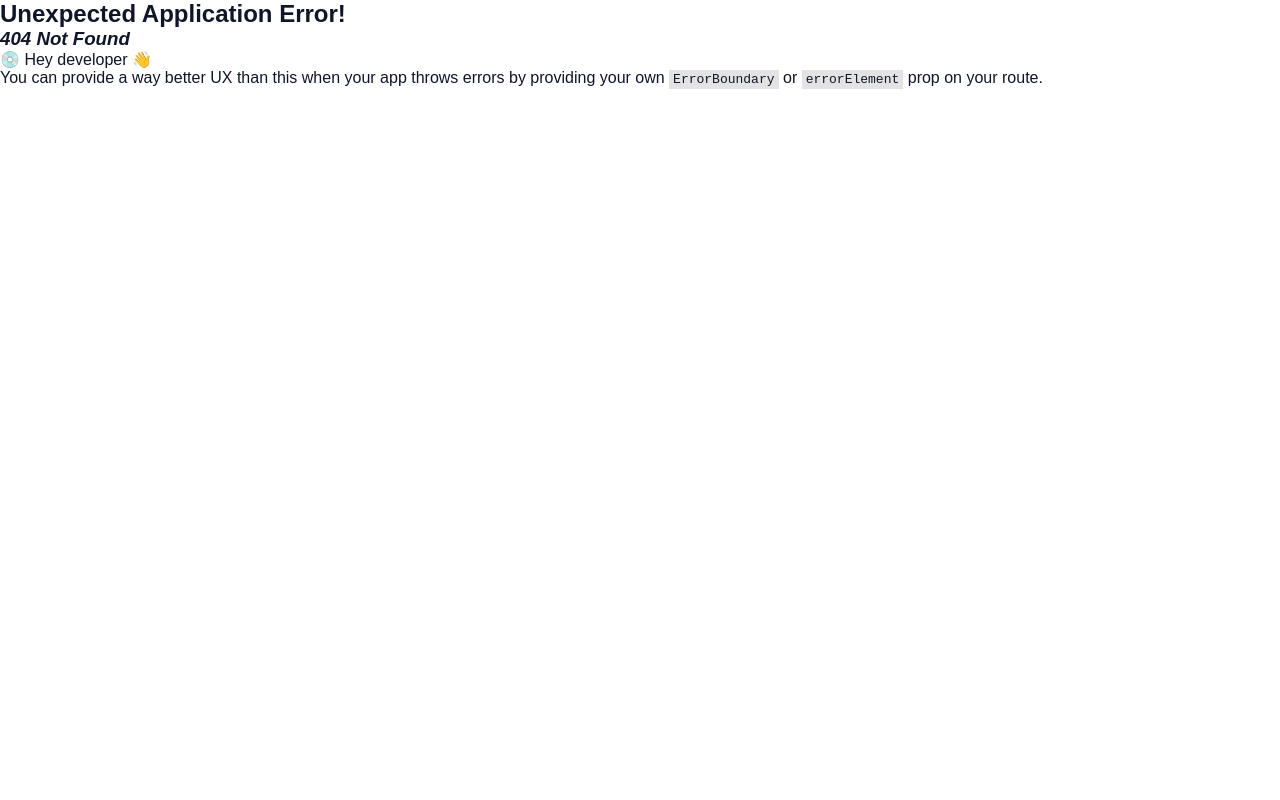
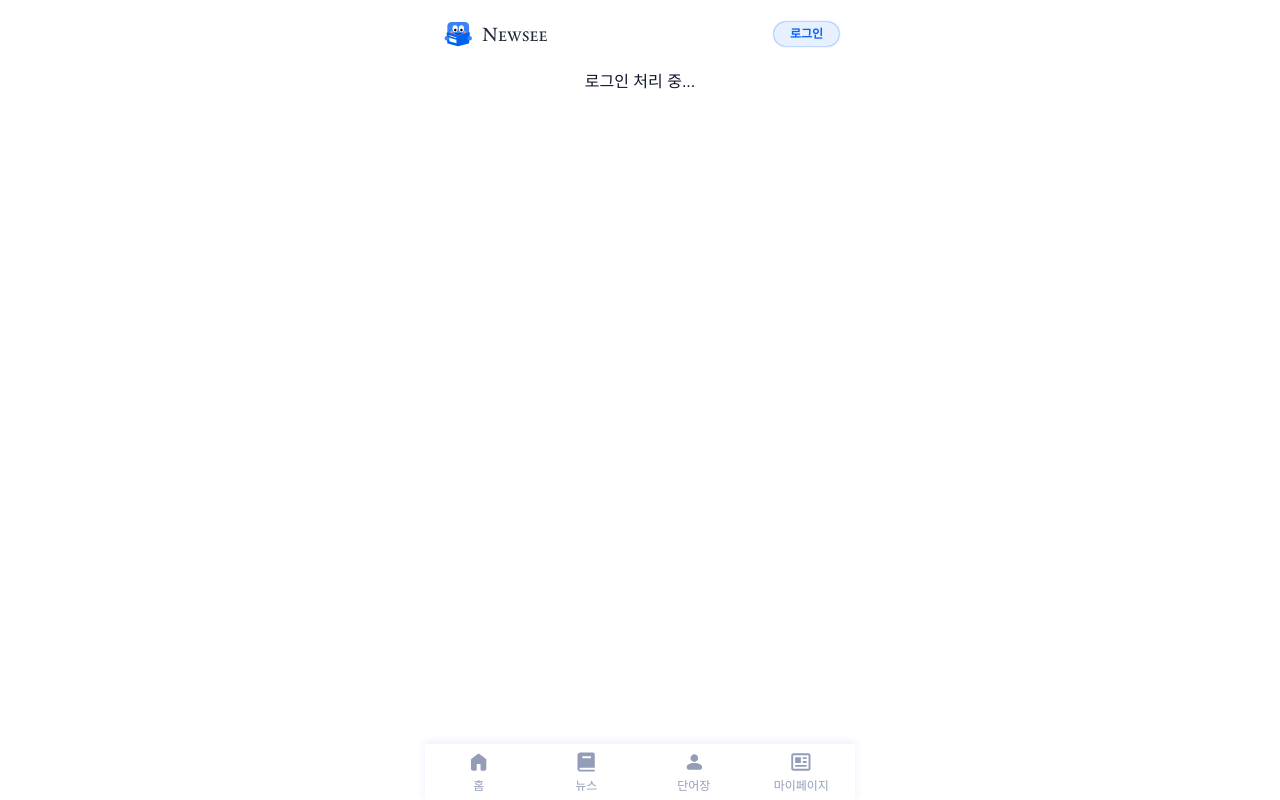
Before and after one commit to NewSee-PJ/FE, a React (Vite) app: page /login/oauth2/code/kakao in a window 1280 px wide. Before the commit this address had no page. Built offline with nearby package versions, Linux system fonts and the light colour scheme; no server answers.

Commit message:
✨ feat: kakao login api connect(API testing required)

```diff
--- a/src/api/instance.ts
+++ b/src/api/instance.ts
@@ -15,12 +15,12 @@ applyInterceptors(newsInstance);
 
 // words section
 const wordsInstance = axios.create(defaultInstance.defaults);
-newsInstance.defaults.baseURL += "/words";
+wordsInstance.defaults.baseURL += "/words";
 applyInterceptors(wordsInstance);
 
 // user section
 const userInstance = axios.create(defaultInstance.defaults);
-newsInstance.defaults.baseURL += "/user";
+userInstance.defaults.baseURL += "/user";
 applyInterceptors(userInstance);
 
 export { defaultInstance, newsInstance, wordsInstance, userInstance };
--- a/src/api/request.ts
+++ b/src/api/request.ts
@@ -10,16 +10,16 @@ import type {
 } from "axios";
 
 interface ApiSuccess<T> {
-  isSuccess: true;
   code: string;
   message: string;
   result: T;
+  success: true;
 }
 
 interface ApiFailure {
-  isSuccess: false;
   code: string;
   message: string;
+  success: false;
 }
 
 export type ApiResponse<T> = ApiSuccess<T> | ApiFailure;
@@ -75,7 +75,7 @@ export const applyInterceptors = (instance: AxiosInstance): void => {
     (config: InternalAxiosRequestConfig) => {
       const token = useUserStore.getState().accessToken;
 
-      // admin 로그인 전에는 인터셉터 제외
+      // 로그인 전에는 인터셉터 제외
       const excludedPaths = ["/kakao"];
 
       const isExcluded = excludedPaths.some((path) =>
--- /dev/null
+++ b/src/api/user/user.ts
@@ -0,0 +1,28 @@
+import { sendRequest } from "../request";
+import { userInstance } from "../instance";
+import { LevelType } from "@/types/level";
+
+interface KakaoLoginResult {
+  provider: string;
+  email: string;
+  name: string;
+  profileImage: string;
+  accessToken: string;
+  refreshToken: string;
+  level: LevelType;
+  new: boolean;
+}
+
+export const kakaoLoginCallbackAPI = async (code: string) => {
+  const response = await sendRequest<KakaoLoginResult>(
+    userInstance,
+    "GET",
+    "/kakao",
+    { kakaoAccessToken: code }
+  );
+
+  if (!response.success) {
+    throw new Error(response.message || "카카오 로그인 실패");
+  }
+  return response.result;
+};
--- a/src/pages/index.ts
+++ b/src/pages/index.ts
@@ -3,3 +3,4 @@ export * from "./mypage";
 export * from "./news";
 export * from "./words";
 export * from "./login";
+export * from "./kakaoLogin";
--- /dev/null
+++ b/src/pages/kakaoLogin/index.tsx
@@ -0,0 +1,40 @@
+import { useEffect } from "react";
+import { useNavigate } from "react-router-dom";
+import { kakaoLoginCallbackAPI } from "@/api/user/user";
+import { useUserStore } from "@/stores/user";
+import { useModal } from "@/hooks/useModal";
+import LevelSelectModal from "@/components/common/Modal/LevelSelectModal";
+
+export const KakaoLogin = () => {
+  const navigate = useNavigate();
+  const { openModal, closeModal } = useModal();
+
+  useEffect(() => {
+    const code = new URL(window.location.href).searchParams.get("code");
+
+    if (!code) {
+      console.error("인가 코드 없음");
+      return;
+    }
+
+    const handleLogin = async () => {
+      try {
+        const userInfo = await kakaoLoginCallbackAPI(code);
+        useUserStore.getState().login(userInfo);
+        localStorage.setItem("accessToken", userInfo.accessToken);
+
+        navigate("/home");
+
+        openModal("custom", {
+          children: () => <LevelSelectModal closeModal={closeModal} />,
+        });
+      } catch (error) {
+        console.error("로그인 실패:", error);
+      }
+    };
+
+    handleLogin();
+  }, [navigate]);
+
+  return <div>로그인 처리 중...</div>;
+};
--- a/src/pages/login/index.styles.ts
+++ b/src/pages/login/index.styles.ts
@@ -5,7 +5,11 @@ export const Container = styled.div`
   flex-direction: column;
   gap: 48px;
   align-items: center;
+  justify-content: center;
   width: 100%;
+  padding: 0 20px;
+  flex: 1;
+  margin-top: 150px;
 `;
 
 export const HeadLine = styled.h1`
--- a/src/pages/login/index.tsx
+++ b/src/pages/login/index.tsx
@@ -2,16 +2,14 @@ import * as S from "./index.styles";
 import Logo from "@assets/icons/common/logo.svg?react";
 import KakaoLogo from "@assets/icons/login/kakaoLogo.svg?react";
 import TopBar from "@/components/common/TopBar";
-import { useModal } from "@hooks/useModal";
-import LevelSelectModal from "@/components/common/Modal/LevelSelectModal";
 
 export const Login = () => {
-  const { openModal, closeModal } = useModal();
+  const REST_API_KEY = import.meta.env.VITE_KAKAO_REST_API_KEY;
+  const REDIRECT_URI = import.meta.env.VITE_KAKAO_REDIRECT_URI;
+  const kakaoURL = `https://kauth.kakao.com/oauth/authorize?client_id=${REST_API_KEY}&redirect_uri=${REDIRECT_URI}&response_type=code`;
 
-  const handleOpenModal = () => {
-    openModal("custom", {
-      children: () => <LevelSelectModal closeModal={closeModal} />,
-    });
+  const handleRedirect = () => {
+    window.location.replace(`${kakaoURL}`);
   };
 
   return (
@@ -28,7 +26,7 @@ export const Login = () => {
             로그인 후 NewSee의 모든 기능을 이용해보세요!
           </S.Description>
         </S.ContentContainer>
-        <KaKaoLoginButton onClick={handleOpenModal} />
+        <KaKaoLoginButton onClick={handleRedirect} />
       </S.Container>
     </>
   );
@@ -40,7 +38,6 @@ const KaKaoLoginButton = ({ onClick }: { onClick: () => void }) => {
       <S.KakaoLogoContainer>
         <KakaoLogo width={28} height={28} />
       </S.KakaoLogoContainer>
-
       <S.LoginText>카카오 로그인</S.LoginText>
     </S.LoginButton>
   );
--- a/src/routes/index.tsx
+++ b/src/routes/index.tsx
@@ -1,6 +1,6 @@
 import { createBrowserRouter } from "react-router-dom";
 import Layout from "@/components/common/Layout";
-import { Home, Words, Mypage, News, Login } from "@pages/index";
+import { Home, Words, Mypage, News, Login, KakaoLogin } from "@pages/index";
 
 export const router = createBrowserRouter([
   {
@@ -12,6 +12,7 @@ export const router = createBrowserRouter([
       { path: "mypage", element: <Mypage /> },
       { path: "news", element: <News /> },
       { path: "login", element: <Login /> },
+      { path: "login/oauth2/code/kakao", element: <KakaoLogin /> },
     ],
   },
 ]);
--- a/src/stores/user.ts
+++ b/src/stores/user.ts
@@ -4,11 +4,19 @@ import { LevelType } from "@/types/level";
 
 interface UserState {
   accessToken: string | null;
+  refreshToken: string | null;
   level: LevelType;
   name: string | null;
   email: string | null;
   profileImage: string | null;
-  login: (token: string) => void;
+  login: (data: {
+    accessToken: string;
+    refreshToken: string;
+    name: string;
+    email: string;
+    profileImage: string;
+    level: LevelType;
+  }) => void;
   logout: () => void;
   setLevel: (level: LevelType) => void;
 }
@@ -17,12 +25,28 @@ export const useUserStore = create<UserState>()(
   persist(
     (set) => ({
       accessToken: null,
+      refreshToken: null,
       level: LevelType.MEDIUM,
       name: null,
       email: null,
       profileImage: null,
-      login: (accessToken) => set({ accessToken }),
-      logout: () => set({ accessToken: null }),
+      login: ({
+        accessToken,
+        refreshToken,
+        name,
+        email,
+        profileImage,
+        level,
+      }) =>
+        set({
+          accessToken,
+          refreshToken,
+          name,
+          email,
+          profileImage,
+          level,
+        }),
+      logout: () => set({ accessToken: null, refreshToken: null }),
       setLevel: (level: LevelType) => set({ level }),
     }),
     {
```
